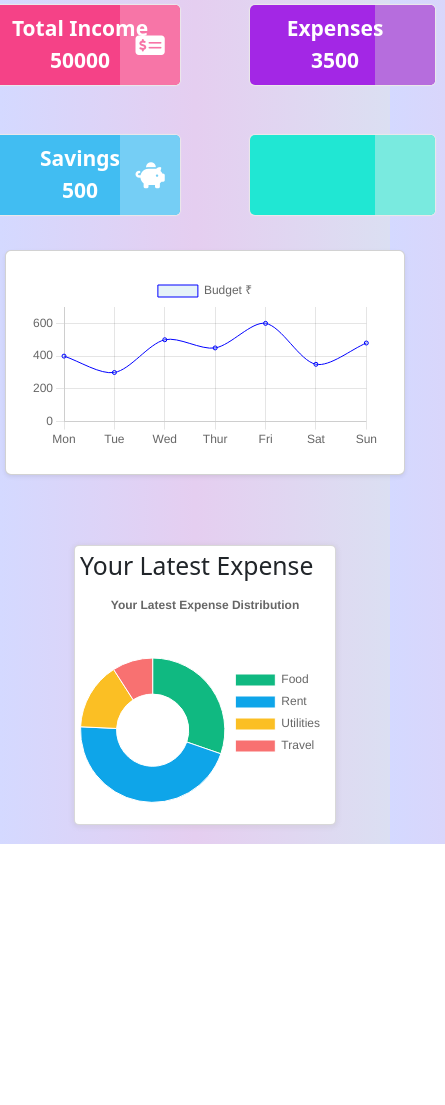
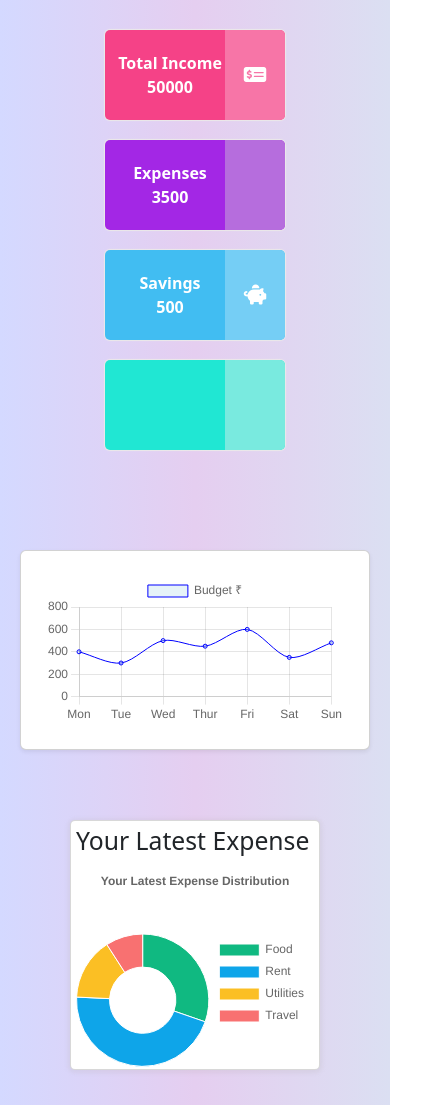
Before and after one commit to 23MH1A05L3/Iship_BudgetBuddy, a plain HTML site: page graphpage.html in a window 390 px wide. Shown: the top 1105 px of the page, 445 px wide, since content can reach past the window. Before the commit the page ends 844 px from the top, so only its background shows below. Drawn offline with nearby package versions, Linux system fonts and the light colour scheme.

Commit message:
Update graphpage.css

```diff
--- a/graphpage.css
+++ b/graphpage.css
@@ -1,17 +1,22 @@
-body{
+body {
+    /* min-height: 100vh; */
+    margin: 0;
+    background: linear-gradient(90deg, #d4d9ff 0%, #e5cef0 50%, #dbdff2 100%);
+}
+
+main {
+    min-height: 100svh;
     display: flex;
     justify-content: center;
+    flex-direction: column;
     align-items: center;
-    height: 100svh;
+    padding: 20px;
     width: 100%;
-    background: aliceblue;
-    background: linear-gradient(90deg, #d4d9ff 0%, #e5cef0 50%, #dbdff2 100%);
-    flex-direction: column;
+    /* background-color: black; */
 }
 
+
 .boxx{
-    /* background-color: black; */
-    height: 500px;
     width: 100%;
     display: flex;
     justify-content: center;
@@ -32,15 +37,17 @@ body{
     grid-template-columns: repeat(4,1fr);
     grid-template-rows: 1fr;
     gap:20px;
+    margin-bottom: 50px;
 }
 
 .boxes{
     display: flex;
+    flex-wrap: wrap;
     position: relative;
     align-items: center;
     position: relative;
-    width: 220px;
-    height: 100px;
+    width: 280px;
+    height: 120px;
     border-radius: 5px;
     transition: right 0.1s ease-out;
     overflow: hidden;
@@ -49,7 +56,7 @@ body{
 
 
 .box2{
-    margin-top: 35px;
+    /* margin-top: 50px; */
     height: auto;
     width: 100%;
     display: flex;
@@ -59,16 +66,28 @@ body{
     border: 1/px solid black;
 }
 
-.graphbox{
-    width:400px;
-    height: 280px;
-    border-radius: 5px;
-    /* border: 1px solid black; */
+.graphbox {
+  display: flex;
+  justify-content: center;
+  align-items: center;
+  /* background-color: black; */
+  width: 100%;
+  max-width: 600px;
+  height: 330px;
+  border-radius: 5px;
+  position: relative;
 }
 
+.graphbox canvas {
+  width: 100% !important;
+  height: 100% !important;
+}
+
+
 .doughbox{
-    width: fit-content;
-    height: 280px;
+    /* background-color: black; */
+    width: 310px;
+    height: 340px;
     border-radius: 5px;
     padding: 5px;
     border: .6px solid rgba(178, 177, 177, .5);
@@ -82,8 +101,8 @@ body{
     align-items: center;
     color: white;
     font-size: 26px;
-    width: 60px;
-    height: 110px;
+    width: 80px;
+    height: 120px;
     background-color: rgb(182, 109, 221);
     position: absolute;
     right: 0px;
@@ -104,27 +123,58 @@ body{
     font-weight: 600;
 }
 
-@media (max-width:768px) {
-    .boxes{
-        width: 185px;
-        height: 80px;
+@media (max-width: 768px) {
+
+   .box2 {
+    flex-direction: column;
+    align-items: center;
+  }
+  .grdbox {
+    grid-template-columns: repeat(2, 1fr);
+    grid-template-rows: repeat(2, 1fr);
+    gap: 30px;
     }
 
-    .box2{
-        gap:15px;
-    }
+  .boxes {
+    width: 180px;
+    height: 90px;
+  }
+
+  .boxes1 {
+    font-size: 20px;
+    width: 60px;
+    height: 100%;
+  }
+
+  .txtbox {
+    font-size: 16px;
+    width: calc(100% - 60px);
+    padding-left: 10px;
+    height: 100%;
+  }
+
+  .graphbox {
+    height: 300px;
+  }
+
+  .doughbox {
+    height: auto;
+  }
 }
 
-@media (max-width:425px){
-    .grdbox{
-        grid-template-columns: repeat(2,1fr);
-        grid-template-rows: repeat(2, 1fr);
-        gap: 50px;
-        margin-left: 20px;
-    }
+@media (max-width: 425px) {
+  .grdbox {
+    grid-template-columns: 1fr;
+    gap: 20px;
+  }
 
-    .box2{
-        /* flex-wrap: wrap; */
-        flex-direction: column;
-    }
+
+  .doughbox{
+    height: 250px;
+    width: 250px;
+  }
+
+  .box2 {
+    gap: 20px;
+  }
 }
```
